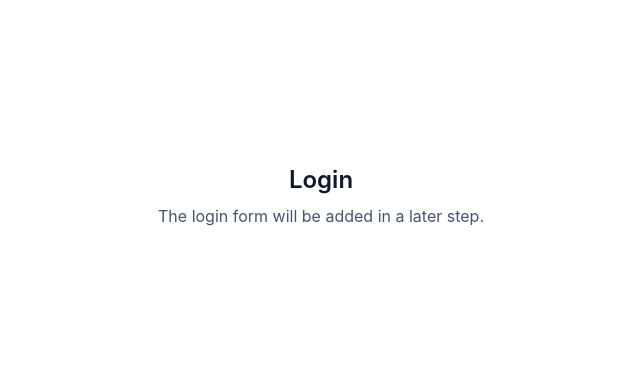
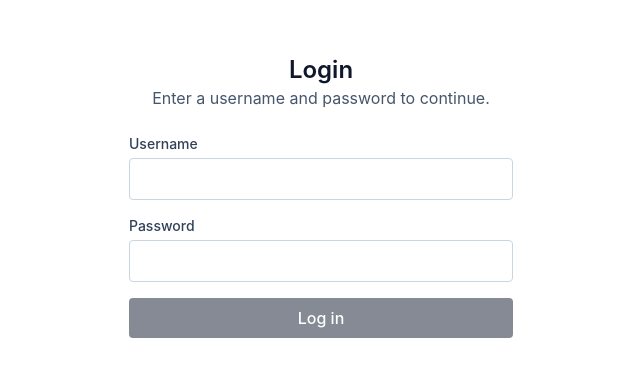
Before and after one commit to PetyoLazarov92/react-star-wars-portal, a React (Vite) app: page / in a window 1280 px wide. Shown: the part 204-580 px from the top of the page, without its empty margins (319-959 px from the left). Built offline with nearby package versions, Linux system fonts and the light colour scheme.

Commit message:
feat(auth): add login form with client-side validation
Add a Zod schema requiring username and password to be 4 to 30
characters, and a React Hook Form + zodResolver LoginForm that
disables submit until valid and navigates to /table on success.
No authentication is implied or performed

```diff
--- /dev/null
+++ b/src/features/auth/LoginForm.tsx
@@ -0,0 +1,83 @@
+import { zodResolver } from '@hookform/resolvers/zod'
+import { useForm } from 'react-hook-form'
+import { useNavigate } from 'react-router-dom'
+import { ROUTES } from '../../app/routes'
+import { loginSchema, type LoginFormValues } from './loginSchema'
+
+const inputClassName =
+  'rounded border border-slate-300 px-3 py-2 text-slate-900 focus:border-slate-500 focus:outline-none focus:ring-2 focus:ring-slate-400'
+
+function LoginForm() {
+  const navigate = useNavigate()
+  const {
+    register,
+    handleSubmit,
+    formState: { errors, isValid },
+  } = useForm<LoginFormValues>({
+    resolver: zodResolver(loginSchema),
+    mode: 'onChange',
+    defaultValues: { username: '', password: '' },
+  })
+
+  const onSubmit = (): void => {
+    void navigate(ROUTES.table)
+  }
+
+  return (
+    <form
+      onSubmit={(event) => void handleSubmit(onSubmit)(event)}
+      noValidate
+      className="flex w-full max-w-sm flex-col gap-4"
+    >
+      <div className="flex flex-col gap-1 text-left">
+        <label htmlFor="username" className="text-sm font-medium text-slate-700">
+          Username
+        </label>
+        <input
+          id="username"
+          type="text"
+          autoComplete="username"
+          aria-invalid={errors.username ? true : false}
+          aria-describedby={errors.username ? 'username-error' : undefined}
+          className={inputClassName}
+          {...register('username')}
+        />
+        {errors.username ? (
+          <p id="username-error" role="alert" className="text-sm text-red-600">
+            {errors.username.message}
+          </p>
+        ) : null}
+      </div>
+
+      <div className="flex flex-col gap-1 text-left">
+        <label htmlFor="password" className="text-sm font-medium text-slate-700">
+          Password
+        </label>
+        <input
+          id="password"
+          type="password"
+          autoComplete="current-password"
+          aria-invalid={errors.password ? true : false}
+          aria-describedby={errors.password ? 'password-error' : undefined}
+          className={inputClassName}
+          {...register('password')}
+        />
+        {errors.password ? (
+          <p id="password-error" role="alert" className="text-sm text-red-600">
+            {errors.password.message}
+          </p>
+        ) : null}
+      </div>
+
+      <button
+        type="submit"
+        disabled={!isValid}
+        className="rounded bg-slate-900 px-4 py-2 font-medium text-white disabled:cursor-not-allowed disabled:opacity-50"
+      >
+        Log in
+      </button>
+    </form>
+  )
+}
+
+export default LoginForm
--- /dev/null
+++ b/src/features/auth/loginSchema.ts
@@ -0,0 +1,19 @@
+import { z } from 'zod'
+
+const USERNAME_MIN = 4
+const USERNAME_MAX = 30
+const PASSWORD_MIN = 4
+const PASSWORD_MAX = 30
+
+export const loginSchema = z.object({
+  username: z
+    .string()
+    .min(USERNAME_MIN, `Username must be between ${USERNAME_MIN} and ${USERNAME_MAX} characters.`)
+    .max(USERNAME_MAX, `Username must be between ${USERNAME_MIN} and ${USERNAME_MAX} characters.`),
+  password: z
+    .string()
+    .min(PASSWORD_MIN, `Password must be between ${PASSWORD_MIN} and ${PASSWORD_MAX} characters.`)
+    .max(PASSWORD_MAX, `Password must be between ${PASSWORD_MIN} and ${PASSWORD_MAX} characters.`),
+})
+
+export type LoginFormValues = z.infer<typeof loginSchema>
--- a/src/pages/LoginPage.tsx
+++ b/src/pages/LoginPage.tsx
@@ -1,8 +1,13 @@
+import LoginForm from '../features/auth/LoginForm'
+
 function LoginPage() {
   return (
-    <main className="flex min-h-svh flex-col items-center justify-center gap-2 bg-white p-6 text-center text-slate-900">
-      <h1 className="text-2xl font-semibold">Login</h1>
-      <p className="text-slate-600">The login form will be added in a later step.</p>
+    <main className="flex min-h-svh flex-col items-center justify-center gap-6 bg-white p-6 text-slate-900">
+      <div className="text-center">
+        <h1 className="text-2xl font-semibold">Login</h1>
+        <p className="text-slate-600">Enter a username and password to continue.</p>
+      </div>
+      <LoginForm />
     </main>
   )
 }
```
Also changed, not shown: 3 other files (tests, documents, lock files or other folders).
